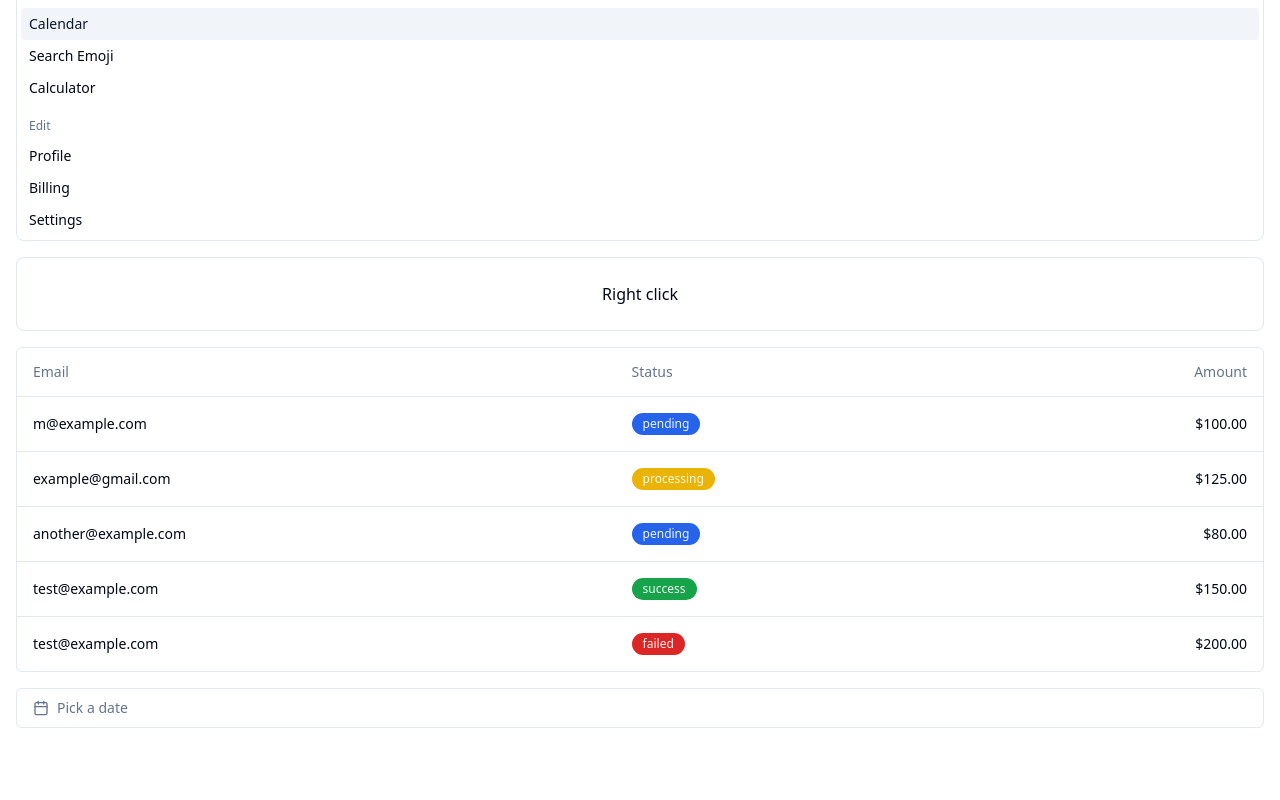
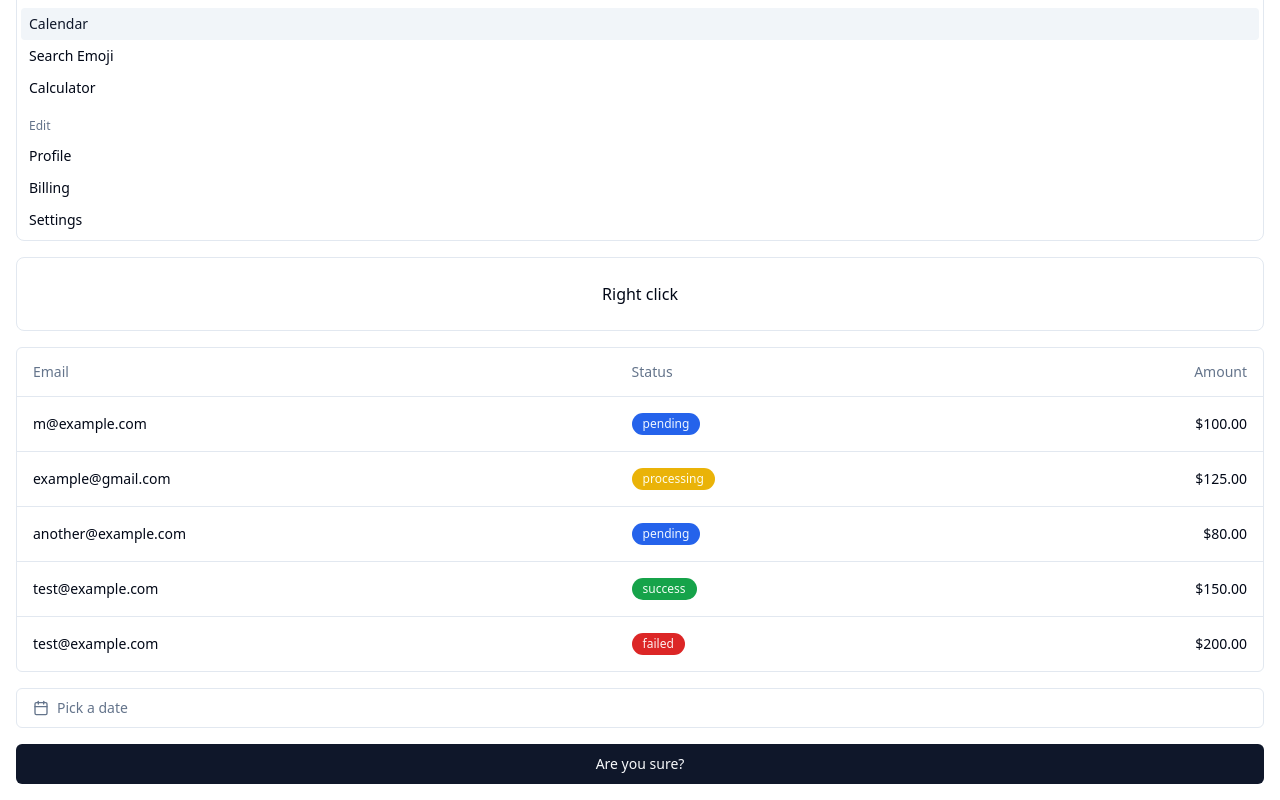
Before and after one commit to seesmof/Pixoto-Photos-Website, a Next.js app: page / in a window 1280 px wide. Shown: the part 927-1727 px from the top of the page. Before the commit the page ends 1671 px from the top, so only its background shows below. Built offline with nearby package versions, Linux system fonts and the light colour scheme.

Commit message:
update page.tsx

```diff
--- a/app/page.tsx
+++ b/app/page.tsx
@@ -74,6 +74,14 @@ import {
   PopoverTrigger,
 } from "@/components/ui/popover";
 import { cn } from "@/lib/utils";
+import {
+  Dialog,
+  DialogContent,
+  DialogDescription,
+  DialogHeader,
+  DialogTitle,
+  DialogTrigger,
+} from "@/components/ui/dialog";
 
 export default function Home() {
   const [isCollapsed, setIsCollapsed] = React.useState(false);
@@ -224,6 +232,23 @@ export default function Home() {
           />
         </PopoverContent>
       </Popover>
+
+      <Dialog>
+        <DialogTrigger asChild>
+          <Button variant="default" className="w-auto">
+            Are you sure?
+          </Button>
+        </DialogTrigger>
+        <DialogContent>
+          <DialogHeader>
+            <DialogTitle>Are you sure absolutely hundred percent?</DialogTitle>
+            <DialogDescription>
+              This action cannot be undone. This will permanently delete your
+              account and remove your data from our servers.
+            </DialogDescription>
+          </DialogHeader>
+        </DialogContent>
+      </Dialog>
     </main>
   );
 }
```
